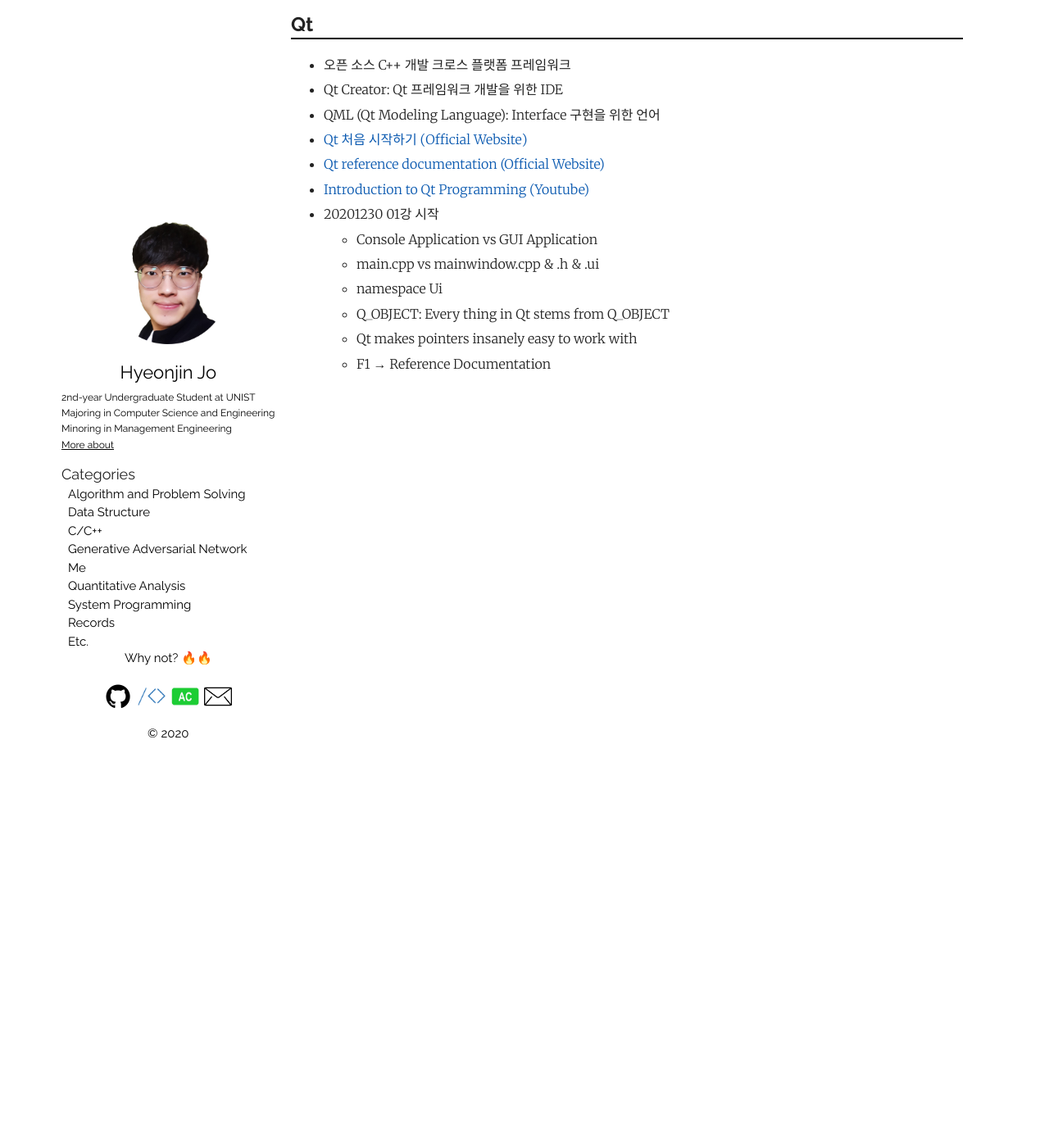
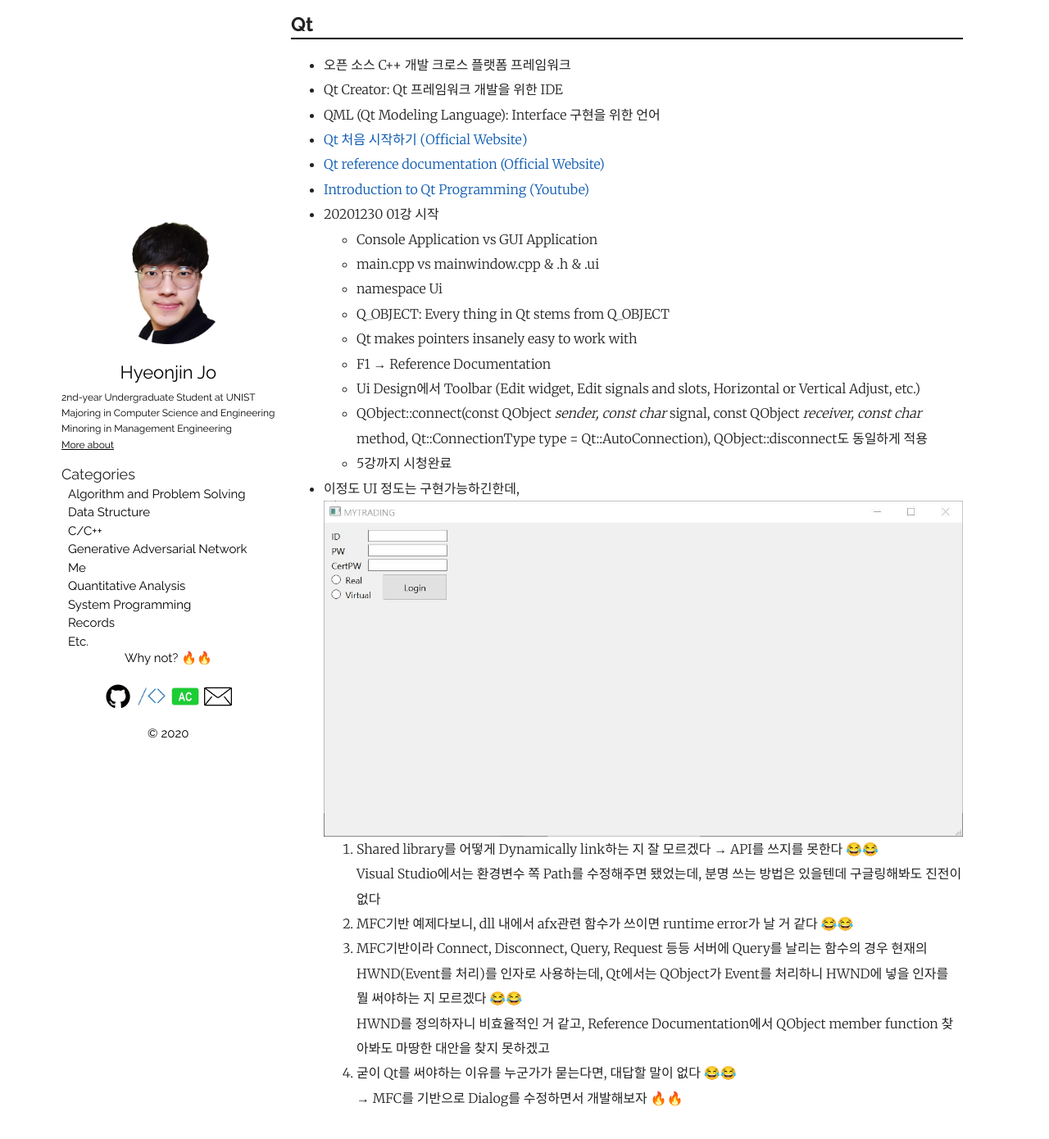
Before and after one commit to thinkin9/thinkin9.github.io, a Jekyll site: the page built from _posts/2020-12-30-Introduction_to_Qt_Programming.markdown, in a window 1280 px wide and 1400 px high, scrolled down 170 px. Shown: the top 1390 px of the window at 82% size. Built offline with Jekyll 4.4.1, drawn with Linux system fonts in a browser that asks for light colours.

Commit message:
20201231

```diff
--- a/_posts/2020-07-30-Application-Software.markdown
+++ b/_posts/2020-07-30-Application-Software.markdown
@@ -13,7 +13,9 @@
 * Application Software, [Wikipedia](https://en.wikipedia.org/wiki/Application_software)
 
 ## Windows API
-*[나무위키](https://namu.wiki/w/Windows%20API)
+<hr style="height: 2px; border:none; margin-top: -1em; margin-bottom:0.5em; padding: 0; background:black">
+
+* [나무위키](https://namu.wiki/w/Windows%20API)
 ## Call Convention
 <hr style="height: 2px; border:none; margin-top: -1em; margin-bottom:0.5em; padding: 0; background:black">
 
--- a/_posts/2020-12-30-Introduction_to_Qt_Programming.markdown
+++ b/_posts/2020-12-30-Introduction_to_Qt_Programming.markdown
@@ -23,3 +23,15 @@
     * Q_OBJECT: Every thing in Qt stems from Q_OBJECT
     * Qt makes pointers insanely easy to work with
     * F1 &rarr; Reference Documentation
+    * Ui Design에서 Toolbar (Edit widget, Edit signals and slots, Horizontal or Vertical Adjust, etc.)
+    * QObject::connect(const QObject *sender, const char* signal, const QObject *receiver, const char* method, Qt::ConnectionType type = Qt::AutoConnection), QObject::disconnect도 동일하게 적용
+    * 5강까지 시청완료
+* 이정도 UI 정도는 구현가능하긴한데,
+    <img src="/img/example_qt.JPG">
+1. Shared library를 어떻게 Dynamically link하는 지 잘 모르겠다 &rarr; API를 쓰지를 못한다 &#128514;&#128514;
+Visual Studio에서는 환경변수 쪽 Path를 수정해주면 됐었는데, 분명 쓰는 방법은 있을텐데 구글링해봐도 진전이 없다
+2. MFC기반 예제다보니, dll 내에서 afx관련 함수가 쓰이면 runtime error가 날 거 같다 &#128514;&#128514;
+3. MFC기반이라 Connect, Disconnect, Query, Request 등등 서버에 Query를 날리는 함수의 경우 현재의 HWND(Event를 처리)를 인자로 사용하는데, Qt에서는 QObject가 Event를 처리하니 HWND에 넣을 인자를 뭘 써야하는 지 모르겠다 &#128514;&#128514;
+HWND를 정의하자니 비효율적인 거 같고, Reference Documentation에서 QObject member function 찾아봐도 마땅한 대안을 찾지 못하겠고
+4. 굳이 Qt를 써야하는 이유를 누군가가 묻는다면, 대답할 말이 없다 &#128514;&#128514;
+&rarr; MFC를 기반으로 Dialog를 수정하면서 개발해보자 &#128293;&#128293;
```
Also changed, not shown: img/example_qt.JPG (added).
